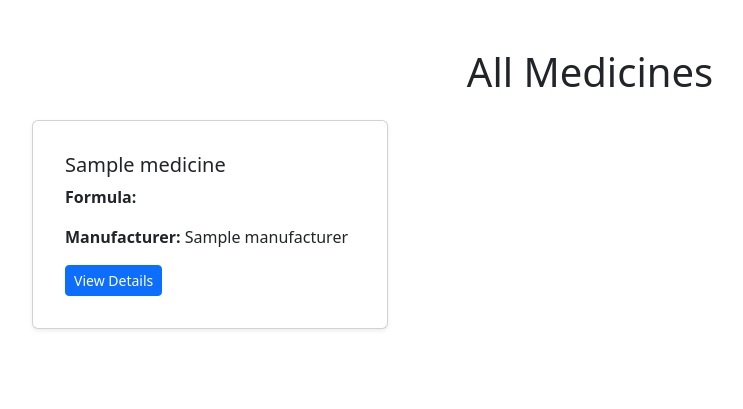
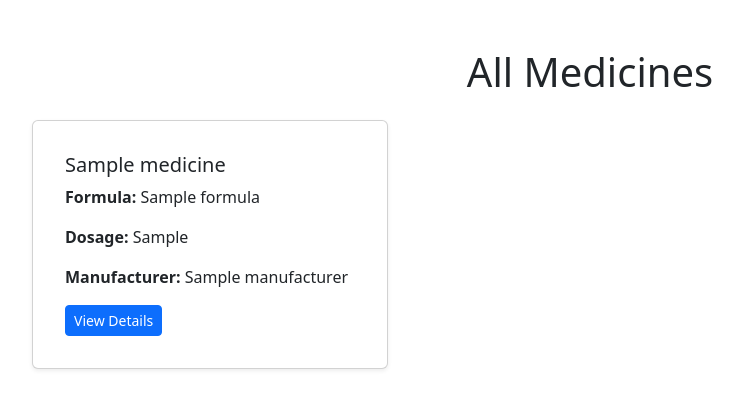
Before and after one commit to muazainal/mz-medcompare, a Django app: page / in a window 1280 px wide. Shown: the top 409 px of the page, without its empty margins (50-793 px from the left). Run offline with Django 5.2, Linux system fonts and the light colour scheme; tables that the repository leaves empty hold one stand-in row (values such as "Sample post").

Commit message:
Refactor: Update templates to access dosage directly from medicine and formula name via related manager.

```diff
--- a/medicines/templates/medicines/medicine_detail.html
+++ b/medicines/templates/medicines/medicine_detail.html
@@ -47,7 +47,7 @@
         <!-- Dosage Information -->
         <p>
             <strong>Dosage:</strong><br>
-            {{ medicine.formula.dosage }}
+            {{ medicine.dosage }}
         </p>
 
         <!-- Description Section -->
--- a/medicines/templates/medicines/medicines_list.html
+++ b/medicines/templates/medicines/medicines_list.html
@@ -47,7 +47,13 @@
                     <!-- .composition gets field from Formula -->
                     <p class="card-text">
                         <strong>Formula:</strong>
-                        {{ med.formula.composition }}
+                        {{ med.formulas.all.0.name }}
+                    </p>
+
+                    <!-- Dosage Information -->
+                    <p class="card-text">
+                        <strong>Dosage:</strong>
+                        {{ med.dosage }}
                     </p>
 
                     <!-- Relationship: Medicine → Manufacturer -->
```
